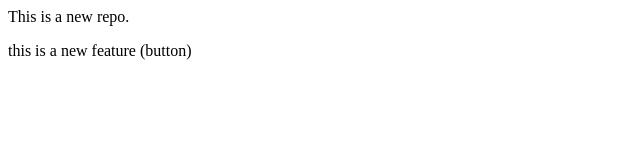
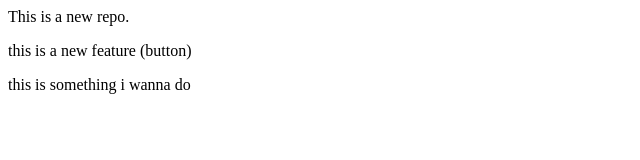
Before and after one commit to Arnav-patel190/local-repo, a plain HTML site: page index.html in a window 1280 px wide. Shown: the whole page, without its empty margins (0-640 px from the left). Drawn offline with Linux system fonts and the light colour scheme.

Commit message:
Add biscuit

```diff
--- a/index.html
+++ b/index.html
@@ -1,2 +1,3 @@
 <p>This is a new repo.</p>
 <p>this is a new feature (button) </p>
+<p>this is something i wanna do</p>
```
